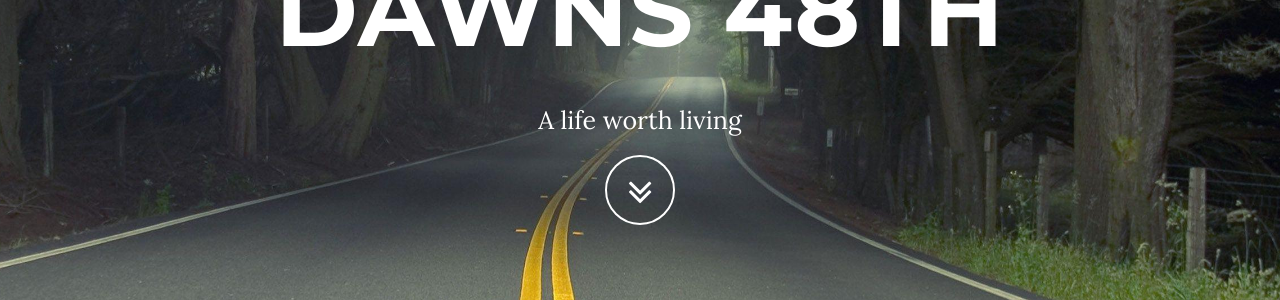
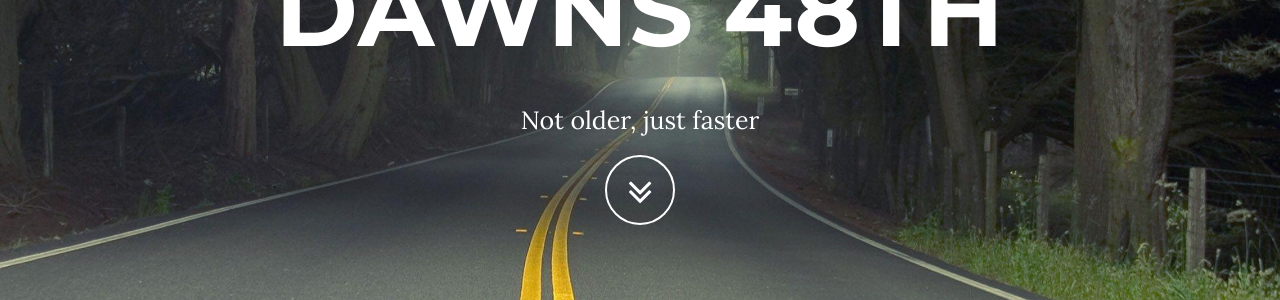
Before and after one commit to gevert-m/dawns-bday, a Jekyll site: the page built from index.html, in a window 1280 px wide and 900 px high. Shown: the part 343-643 px from the top of the window. Built offline with Jekyll 4.4.1, drawn with Linux system fonts in a browser that asks for light colours.

Commit message:
Update _config.yml

```diff
--- a/_config.yml
+++ b/_config.yml
@@ -4,7 +4,7 @@ email: ridinginaction@gmail.com
 tel: 01793 847909
 addr: Hangar C2, Wroughton Airfield, Swindon, SN4 0QT
 url: https://gevert-m.github.io/dawns-bday
-description: "A life worth living"
+description: "Not older, just faster"
 
 # Color settings (hex-codes without the leading hash-tag)
 color:
```
